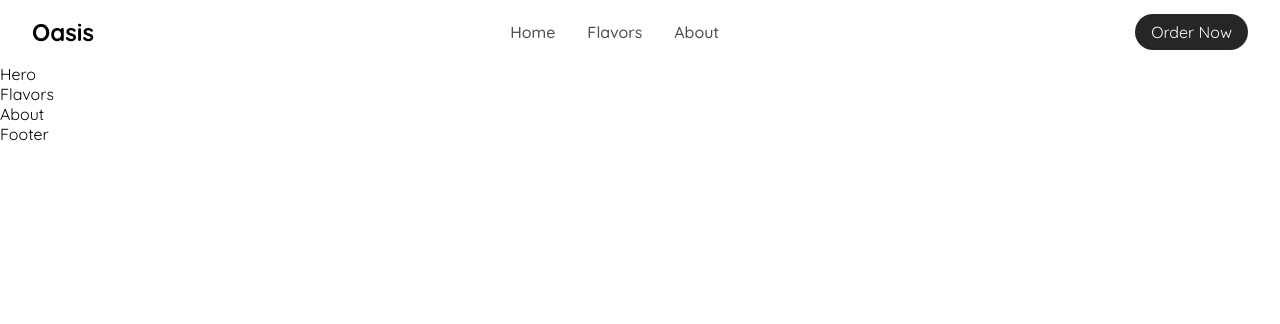
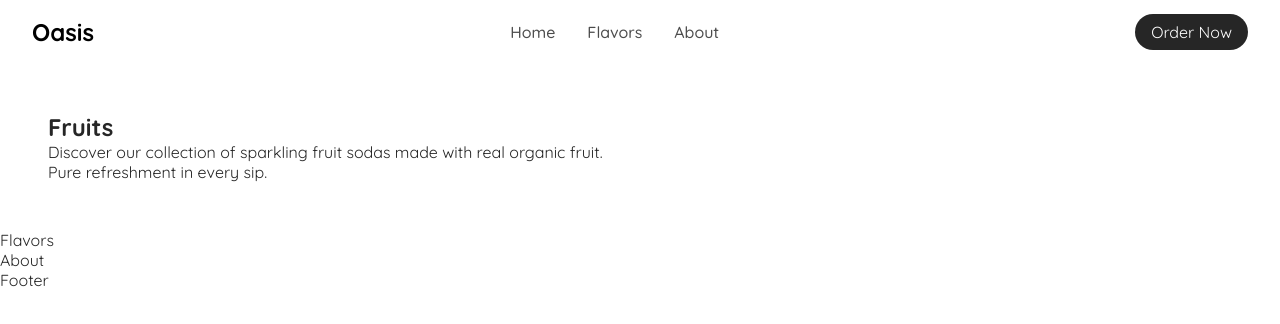
Before and after one commit to ortizrodrigo/oasis, a React (Vite) app: page / in a window 1280 px wide. Shown: the top 324 px of the page. Built offline with nearby package versions, Linux system fonts and the light colour scheme.

Commit message:
feat(ui): add hero section layout and placeholder content

```diff
--- a/src/index.css
+++ b/src/index.css
@@ -17,7 +17,9 @@
   --color-oasis-coconut: #3bb5e6;
   --color-oasis-grape: #8e44ad;
   --color-oasis-pineapple: #f4d03f;
+
   --color-black-soft: #262626;
+  --color-gray-soft: #737373;
 }
 
 html,
@@ -26,6 +28,7 @@ body {
   min-height: 100vh;
   display: flex;
   flex-direction: column;
+  color: var(--color-black-soft);
 }
 
 input,
--- a/src/sections/Hero/Hero.css
+++ b/src/sections/Hero/Hero.css
@@ -0,0 +1,15 @@
+.hero {
+  display: grid;
+  grid-template-columns: 1fr 1fr;
+  gap: 1rem;
+  align-items: center;
+  padding: 2rem;
+}
+
+.hero__content {
+  padding: 1rem;
+}
+
+.hero__images {
+  padding: 1rem;
+}
--- a/src/sections/Hero/Hero.tsx
+++ b/src/sections/Hero/Hero.tsx
@@ -3,7 +3,14 @@ import "./Hero.css";
 function Hero() {
   return (
     <section id="hero" className="hero">
-      Hero
+      <div className="hero__content">
+        <h1>Fruits</h1>
+        <p>
+          Discover our collection of sparkling fruit sodas made with real organic fruit. Pure
+          refreshment in every sip.
+        </p>
+      </div>
+      <div className="hero__images"></div>
     </section>
   );
 }
```
